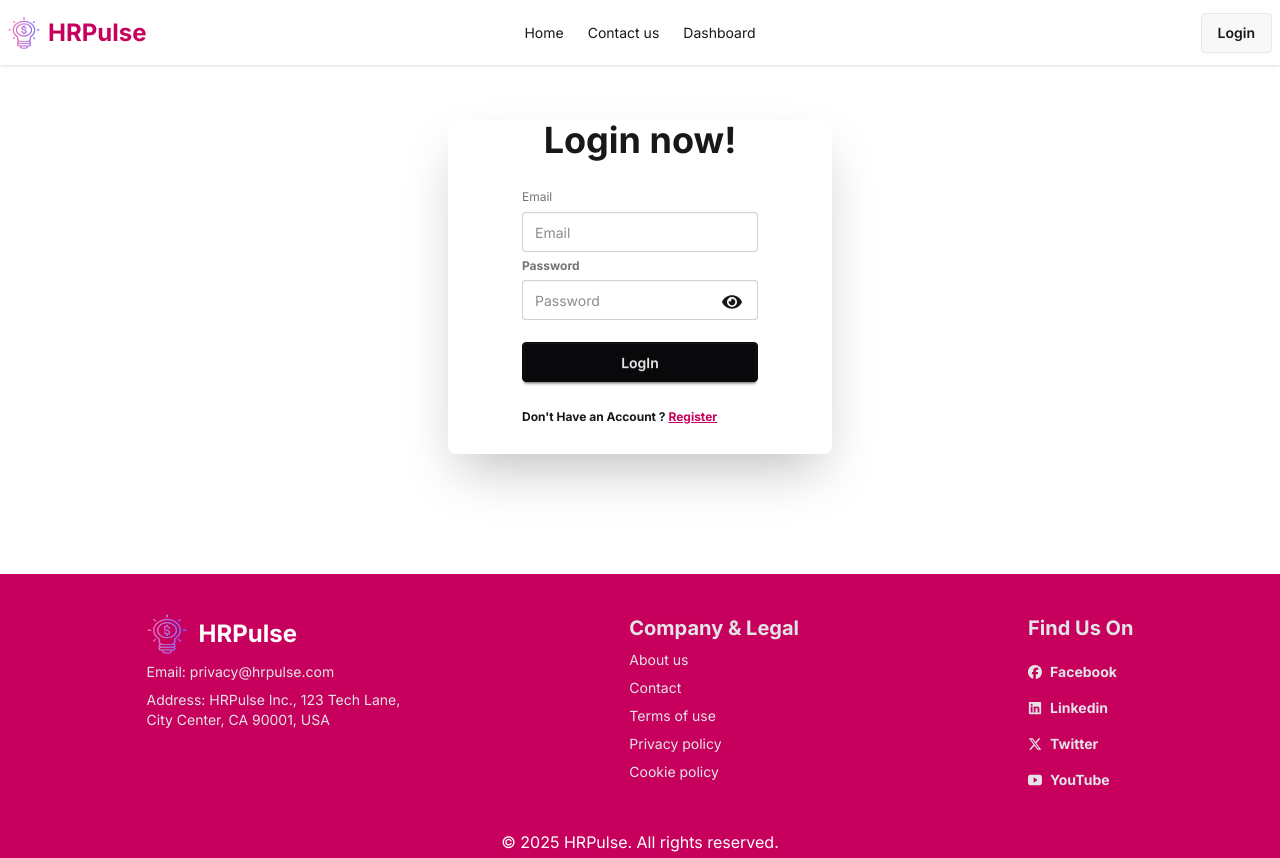
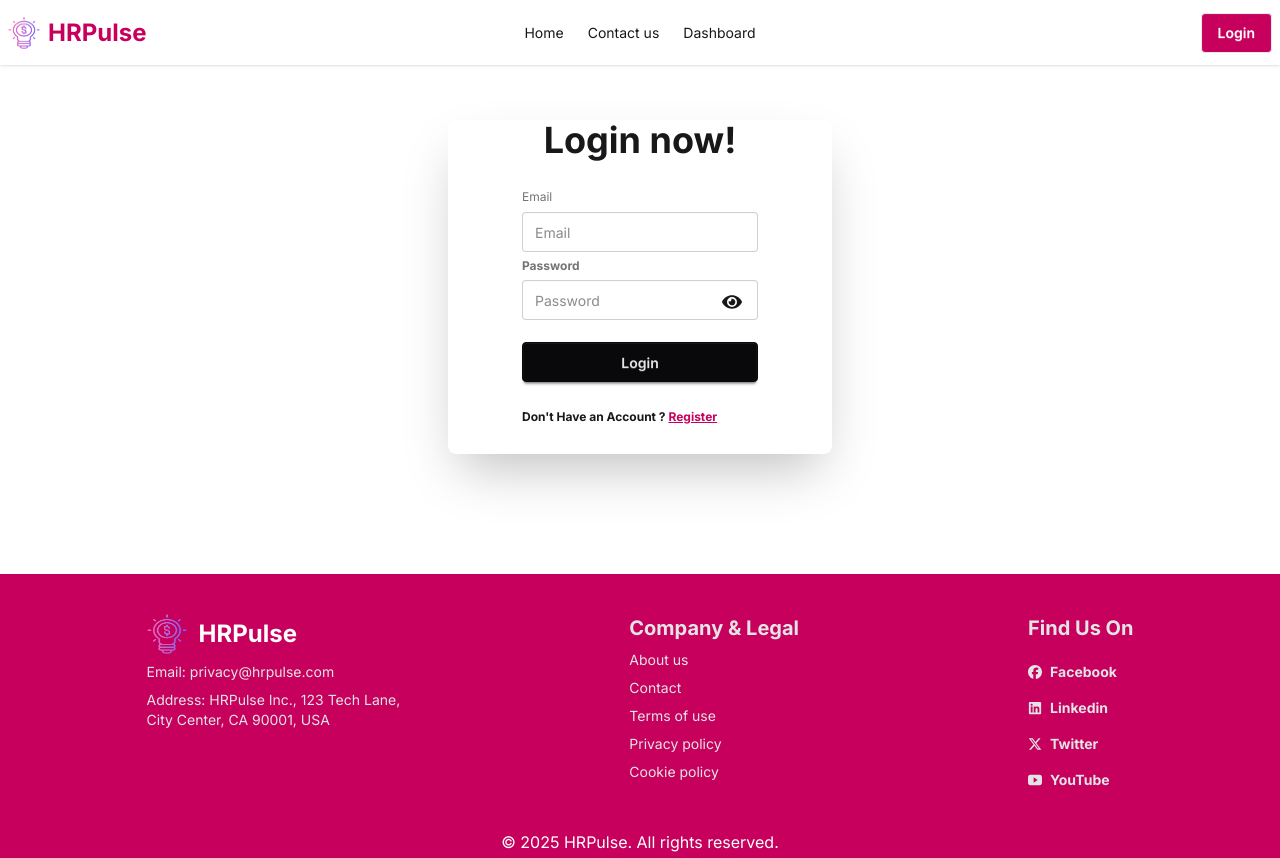
Before and after one commit to razaulkarim2410/hr-pulse-client, a React (Vite) app: page /login in a window 1280 px wide. Built offline with nearby package versions, Linux system fonts and the light colour scheme; no server answers.

Commit message:
added register form and setup firebase

```diff
--- a/src/Pages/Login/Login.jsx
+++ b/src/Pages/Login/Login.jsx
@@ -1,9 +1,10 @@
-import React, { useState } from 'react';
+import React, { use,  useState } from 'react';
 import { FaEye } from 'react-icons/fa';
 import { Link } from 'react-router';
+import { AuthContext } from '../../contexts/AuthContext/AuthContext';
 
 const Login = () => {
-
+  const {loginUser } = use(AuthContext)
   const [showPassword, setShowPassword] = useState(false);
 
   const handleLogin = (e) => {
@@ -12,6 +13,17 @@ const Login = () => {
     const email = form.email.value
     const password = form.password.value
     console.log({ email, password })
+
+    loginUser(email, password)
+      .then(result => {
+
+        console.log(result.user)
+
+          })
+          .catch(error => {
+            console.log(error)
+
+          })
   }
 
   return (
@@ -43,8 +55,8 @@ const Login = () => {
             </button>
           </div>
 
-          <button type='submit' className="btn btn-neutral mt-4">LogIn</button>
-          <p className='text-l font-bold pt-5'>Don't Have an Account ? {" "} <Link className='underline  text-pink-700' to={'/register'}>Register</Link></p>
+          <button type='submit' className="btn btn-neutral mt-4">Login</button>
+          <p className='text-l font-bold pt-5'>Don't Have an Account ? {" "} <Link className='underline  text-pink-700' to='/register'>Register</Link></p>
         </fieldset>
       </form>
     </div>
--- a/src/Pages/Register/Register.jsx
+++ b/src/Pages/Register/Register.jsx
@@ -1,9 +1,11 @@
-import React from 'react';
+import React, { use } from 'react';
 import { useState } from 'react';
 import { FaEye } from 'react-icons/fa';
 import { Link } from 'react-router';
+import { AuthContext } from '../../contexts/AuthContext/AuthContext';
 
 const Register = () => {
+  const {createUser } = use(AuthContext)
 
   const [showPassword, setShowPassword] = useState(false);
 
@@ -17,6 +19,17 @@ const Register = () => {
     const email = form.email.value;
     const password = form.password.value;
     console.log({ name, photo, email, password })
+
+    createUser(email, password)
+      .then((result) => {
+
+        console.log(result.user)
+
+          })
+          .catch((error) => {
+            console.log(error)
+
+          })
   }
   return (
     <div className="card bg-base-100 w-full max-w-sm shrink-0 shadow-2xl my-30 flex items-center justify-center mx-auto">
@@ -54,7 +67,7 @@ const Register = () => {
           </div>
 
           <button type='submit' className="btn btn-neutral mt-4">Register</button>
-          <p className='text-l font-bold pt-5'>Already Have an Account ?{" "} <Link className='underline font-bold text-pink-700 ' to={'/login'}>Login</Link></p>
+          <p className='text-l font-bold pt-5'>Already Have an Account ?{" "} <Link className='underline font-bold text-pink-700 ' to='/login'>Login</Link></p>
         </fieldset>
       </form>
     </div>
--- /dev/null
+++ b/src/contexts/AuthContext/AuthContext.jsx
@@ -0,0 +1,3 @@
+import { createContext } from "react";
+
+export const AuthContext = createContext(null)
--- /dev/null
+++ b/src/contexts/AuthContext/AuthProvider.jsx
@@ -0,0 +1,55 @@
+import React, { useEffect, useState } from 'react';
+import { AuthContext } from './AuthContext';
+import { createUserWithEmailAndPassword, onAuthStateChanged, signInWithEmailAndPassword, signOut } from 'firebase/auth';
+import { auth } from '../../firebase/firebase.config';
+
+const AuthProvider = ({children}) => {
+
+  const [loading, setLoading] = useState(true);
+
+  const [user, setUser] = useState(null);
+
+  const createUser = (email, password)=>{
+    setLoading(true);
+    return createUserWithEmailAndPassword(auth  ,email , password)
+  }
+
+   const loginUser = (email, password)=>{
+    setLoading(true)
+    return signInWithEmailAndPassword(auth, email, password )
+  }
+  const logoutUser = ()=>{
+    setLoading(true)
+    return signOut(auth)
+  }
+
+  useEffect (() =>{
+    const unSubscribe = onAuthStateChanged(auth, currentUser=>{
+      setUser(currentUser);
+      setLoading(false);
+      console.log('user innnnn', currentUser)
+    });
+    return () =>{
+      unSubscribe();
+    }
+  }, [])
+
+  const authInfo = {
+
+    loading,
+    user,
+    setUser,
+    createUser,
+    loginUser,
+    logoutUser
+
+  }
+  return (
+
+    <AuthContext value={authInfo}>
+      {children}
+    </AuthContext>
+  );
+};
+
+export default AuthProvider;
--- a/src/firebase/firebase.config.js
+++ b/src/firebase/firebase.config.js
@@ -6,12 +6,12 @@ import { getAuth } from "firebase/auth";
 
 // Your web app's Firebase configuration
 const firebaseConfig = {
-  apiKey: "AIzaSyAY5PVpLzAEgiXu1LZyxZt-liJ3JMjYC08",
-  authDomain: "hr-pulse-b9fea.firebaseapp.com",
-  projectId: "hr-pulse-b9fea",
-  storageBucket: "hr-pulse-b9fea.firebasestorage.app",
-  messagingSenderId: "955844961304",
-  appId: "1:955844961304:web:6a24e7ae93b31afa644f6d"
+  apiKey: import.meta.env.VITE_apiKey,
+  authDomain: import.meta.env.VITE_authDomain,
+  projectId: import.meta.env.VITE_projectId,
+  storageBucket: import.meta.env.VITE_storageBucket,
+  messagingSenderId: import.meta.env.VITE_messagingSenderId,
+  appId: import.meta.env.VITE_appId
 };
 
 // Initialize Firebase
--- a/src/main.jsx
+++ b/src/main.jsx
@@ -4,11 +4,14 @@ import './index.css'
 
 import { RouterProvider } from "react-router";
 import { router } from './router/router.jsx';
+import AuthProvider from './contexts/AuthContext/AuthProvider.jsx';
 
 createRoot(document.getElementById('root')).render(
   <StrictMode>
      <div className='font-inter'>
-      <RouterProvider router={router} />
+      <AuthProvider>
+        <RouterProvider router={router} />
+      </AuthProvider>
      </div>
   </StrictMode>,
 )
--- a/src/shared/Navbar/Navbar.jsx
+++ b/src/shared/Navbar/Navbar.jsx
@@ -1,12 +1,25 @@
-import React from 'react';
+import React, { use } from 'react';
 import { Link, NavLink } from 'react-router';
 import logo from '../../assets/hrpulse-high-resolution-logo-transparent.png'
+import { AuthContext } from '../../contexts/AuthContext/AuthContext';
 
 const Navbar = () => {
+
+  const { user, logoutUser } = use(AuthContext);
+  const handleLogout = () => {
+    logoutUser()
+      .then(() => {
+        console.log('logout user')
+      })
+      .catch(error => {
+        console.log(error)
+      })
+  }
+
   const links = <>
-    <li><NavLink to={'/'}>Home</NavLink></li>
-    <li><NavLink to={'/contact'}>Contact us</NavLink></li>
-    <li><NavLink to={'/dashboard'}>Dashboard</NavLink></li>
+    <li><NavLink to='/'>Home</NavLink></li>
+    <li><NavLink to='/contact'>Contact us</NavLink></li>
+    <li><NavLink to='/dashboard'>Dashboard</NavLink></li>
 
 
 
@@ -39,7 +52,10 @@ const Navbar = () => {
           </ul>
         </div>
         <div className="navbar-end">
-          <Link to='/login' className="btn">Login</Link>
+          {
+            user ? (<button onClick={handleLogout} className="btn  bg-pink-700 text-white hover:bg-white hover:text-pink-700">Logout</button>) : (<Link to='/login' className="btn  bg-pink-700 text-white hover:bg-white hover:text-pink-700">Login</Link>)
+
+          }
         </div>
       </div>
     </div>
```
